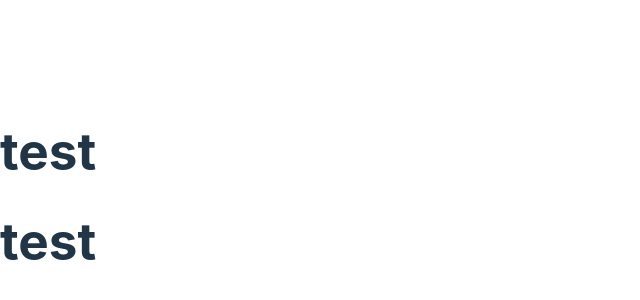
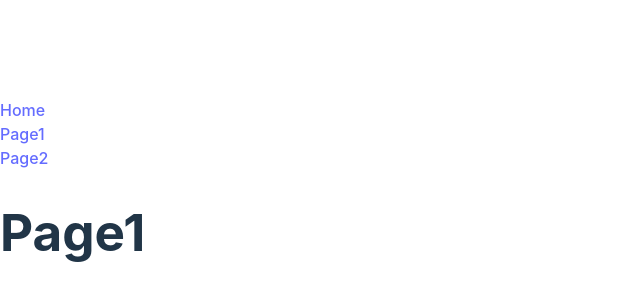
Before and after one commit to youhei-0009/react-router, a React (Vite) app: page /page1 in a window 1280 px wide. Shown: the part 204-504 px from the top of the page, without its empty margins (0-640 px from the left). Built offline with nearby package versions, Linux system fonts and the light colour scheme.

Commit message:
react-router-dom-5.2

```diff
--- a/package.json
+++ b/package.json
@@ -11,7 +11,8 @@
   },
   "dependencies": {
     "react": "^18.3.1",
-    "react-dom": "^18.3.1"
+    "react-dom": "^18.3.1",
+    "react-router-dom": "^5.2.0"
   },
   "devDependencies": {
     "@types/react": "^18.3.2",
@@ -21,7 +22,6 @@
     "eslint-plugin-react": "^7.34.1",
     "eslint-plugin-react-hooks": "^4.6.2",
     "eslint-plugin-react-refresh": "^0.4.7",
-    "react-router-dom": "^6.23.1",
     "vite": "^5.2.11"
   }
 }
--- a/src/App.jsx
+++ b/src/App.jsx
@@ -1,12 +1,27 @@
+import { BrowserRouter, Link, Switch, Route } from "react-router-dom"
+
 import './App.css';
+import { Home } from './Home';
+import { Page1 } from './Page1';
+import { Page2 } from './Page2';
 
 export default function App() {
   return (
     <>
-      <div>
-        <h1>test</h1>
-        <h1>test</h1>
-      </div>
+      <BrowserRouter>
+        <div className="App">
+          <Link to="/">Home</Link>
+          <br />
+          <Link to="/page1">Page1</Link>
+          <br />
+          <Link to="/page2">Page2</Link>
+        </div>
+        <Switch>
+          <Route path="/page1">
+            <Page1 />
+          </Route>
+        </Switch>
+      </BrowserRouter>
     </>
   );
 }
--- /dev/null
+++ b/src/Home.jsx
@@ -0,0 +1,9 @@
+export const Home = () => {
+    return (
+        <>
+            <div>
+                <h1>Home</h1>
+            </div>
+        </>
+    );
+};
--- /dev/null
+++ b/src/Page1.jsx
@@ -0,0 +1,9 @@
+export const Page1 = () => {
+    return (
+        <>
+            <div>
+                <h1>Page1</h1>
+            </div>
+        </>
+    );
+};
--- /dev/null
+++ b/src/Page2.jsx
@@ -0,0 +1,9 @@
+export const Page2 = () => {
+    return (
+        <>
+            <div>
+                <h1>Page2</h1>
+            </div>
+        </>
+    );
+};
```
Also changed, not shown: 1 other file (tests, documents, lock files or other folders).
